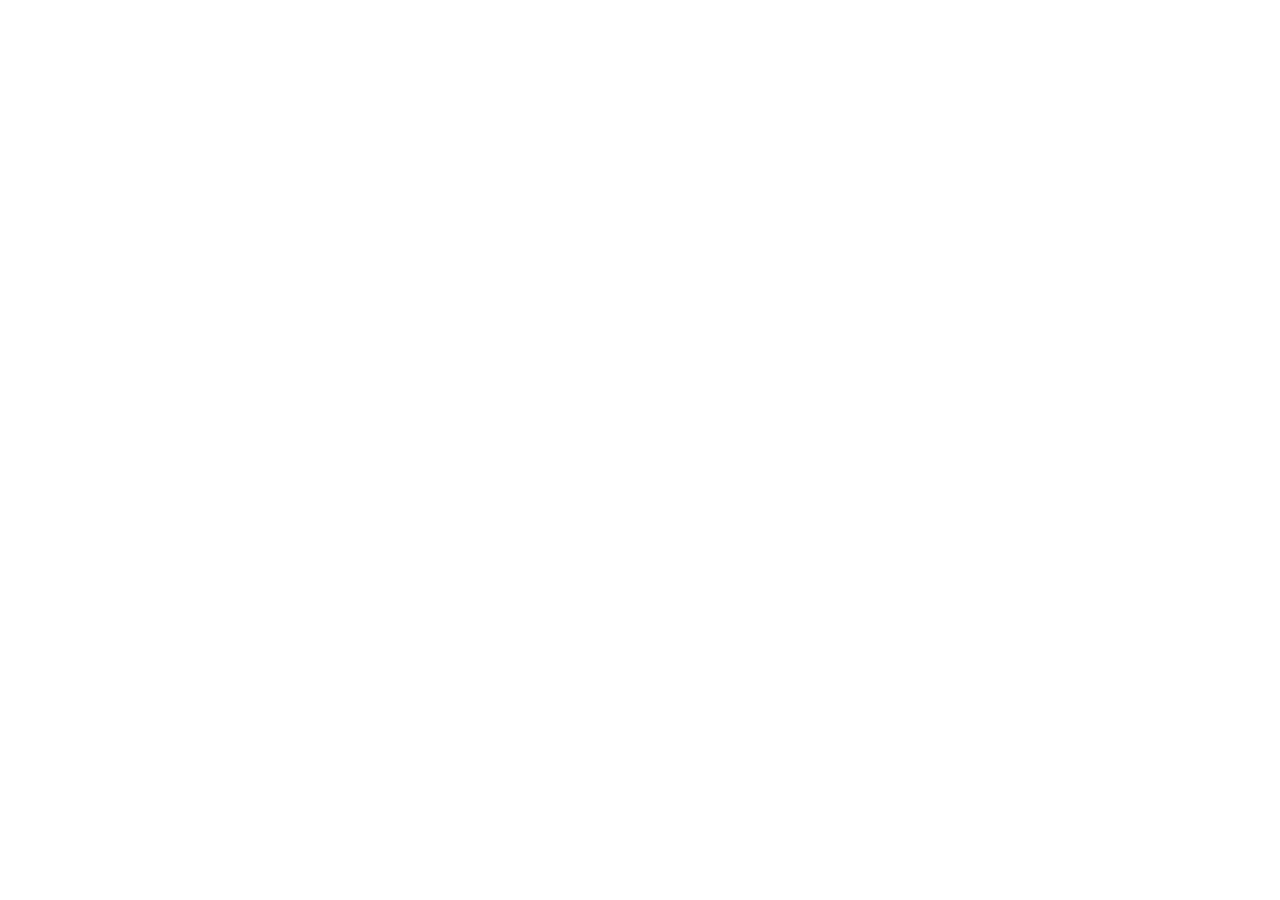
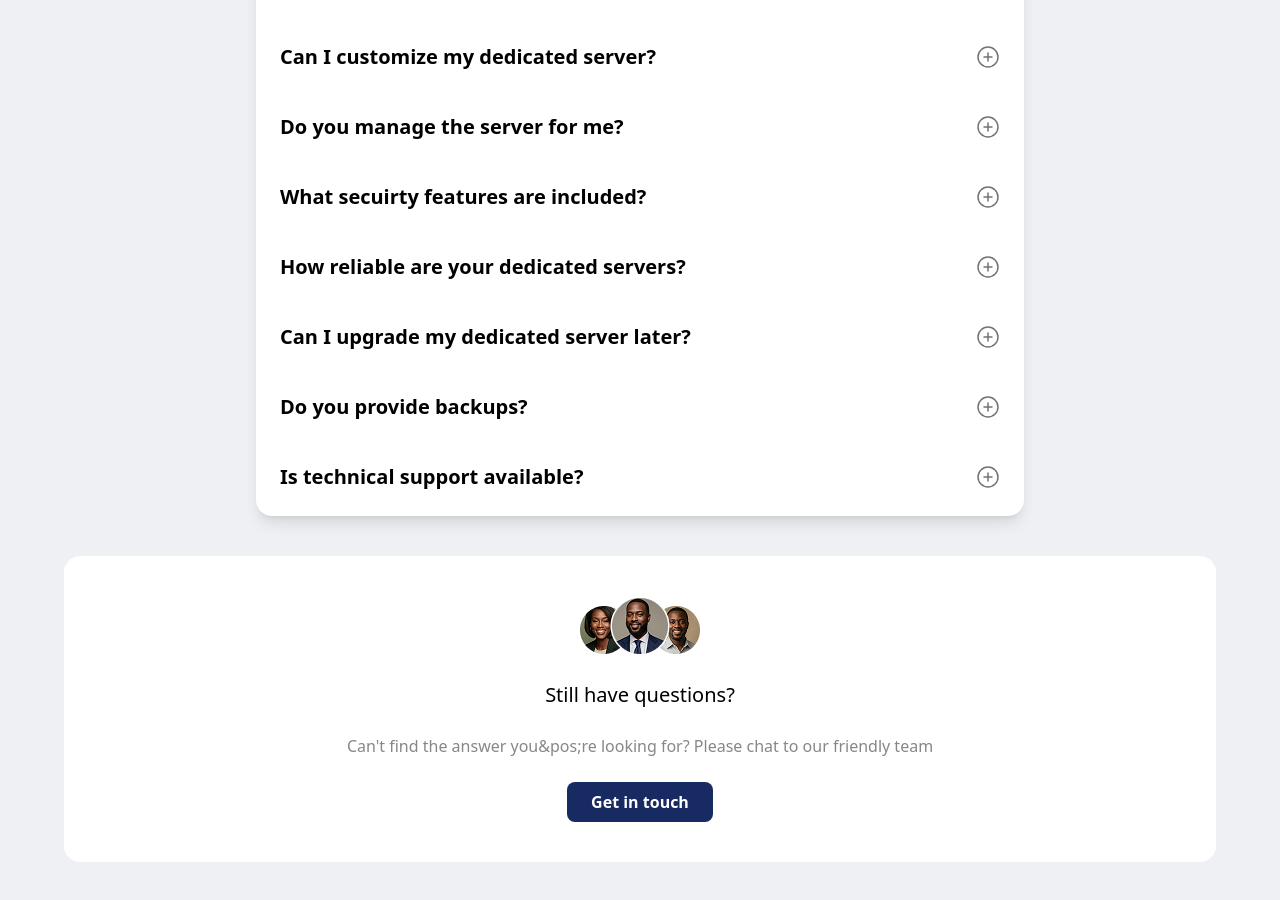
Before and after one commit to Frokesy/gcwh, a React (Vite) app: page /servers/dedicated-servers in a window 1280 px wide. Shown: the part 4450-5350 px from the top of the page. Before the commit the page ends 4042 px from the top, so only its background shows below. Built offline with nearby package versions, Linux system fonts and the light colour scheme.

Commit message:
designed FAQs component

```diff
--- /dev/null
+++ b/src/components/defaults/FAQs.tsx
@@ -0,0 +1,109 @@
+import { PlusIcon } from "../svgs/Icons";
+
+const FAQs = () => {
+  const questions = [
+    {
+      id: 1,
+      question: "What is a dedicated server?",
+      answer:
+        "A dedicated server is a physical server entirely reserved for your use. Unlike shared hosting, all CPU, RAM, storage, and bandwidth are dedicated to your website or applications, ensuring maximum performance, security, and customization.",
+    },
+    {
+      id: 2,
+      question: "Who should use a dedicated server?",
+      answer:
+        "A dedicated server is a physical server entirely reserved for your use. Unlike shared hosting, all CPU, RAM, storage, and bandwidth are dedicated to your website or applications, ensuring maximum performance, security, and customization.",
+    },
+    {
+      id: 3,
+      question: "What is the difference between a VPS and a dedicated server?",
+      answer:
+        "A dedicated server is a physical server entirely reserved for your use. Unlike shared hosting, all CPU, RAM, storage, and bandwidth are dedicated to your website or applications, ensuring maximum performance, security, and customization.",
+    },
+    {
+      id: 4,
+      question: "Can I customize my dedicated server?",
+      answer:
+        "A dedicated server is a physical server entirely reserved for your use. Unlike shared hosting, all CPU, RAM, storage, and bandwidth are dedicated to your website or applications, ensuring maximum performance, security, and customization.",
+    },
+    {
+      id: 5,
+      question: "Do you manage the server for me?",
+      answer:
+        "A dedicated server is a physical server entirely reserved for your use. Unlike shared hosting, all CPU, RAM, storage, and bandwidth are dedicated to your website or applications, ensuring maximum performance, security, and customization.",
+    },
+    {
+      id: 6,
+      question: "What secuirty features are included?",
+      answer:
+        "A dedicated server is a physical server entirely reserved for your use. Unlike shared hosting, all CPU, RAM, storage, and bandwidth are dedicated to your website or applications, ensuring maximum performance, security, and customization.",
+    },
+    {
+      id: 7,
+      question: "How reliable are your dedicated servers?",
+      answer:
+        "A dedicated server is a physical server entirely reserved for your use. Unlike shared hosting, all CPU, RAM, storage, and bandwidth are dedicated to your website or applications, ensuring maximum performance, security, and customization.",
+    },
+    {
+      id: 8,
+      question: "Can I upgrade my dedicated server later?",
+      answer:
+        "A dedicated server is a physical server entirely reserved for your use. Unlike shared hosting, all CPU, RAM, storage, and bandwidth are dedicated to your website or applications, ensuring maximum performance, security, and customization.",
+    },
+    {
+      id: 9,
+      question: "Do you provide backups?",
+      answer:
+        "A dedicated server is a physical server entirely reserved for your use. Unlike shared hosting, all CPU, RAM, storage, and bandwidth are dedicated to your website or applications, ensuring maximum performance, security, and customization.",
+    },
+    {
+      id: 10,
+      question: "Is technical support available?",
+      answer:
+        "A dedicated server is a physical server entirely reserved for your use. Unlike shared hosting, all CPU, RAM, storage, and bandwidth are dedicated to your website or applications, ensuring maximum performance, security, and customization.",
+    },
+  ];
+  return (
+    <div className="py-20">
+      <div className="flex flex-col items-center lg:w-[60vw] w-[95vw] mx-auto text-center space-y-3">
+        <h2 className="lg:text-[36px] text-[20px] font-semibold">
+          Dedicated server FAQs
+        </h2>
+        <p className="lg:text-[20px] text-gray-700">
+          Everything you need to know about our dedicated servers.
+        </p>
+      </div>
+
+      <div className="bg-[#fff] shadow-lg rounded-2xl p-6 space-y-10 mt-10 lg:w-[60vw] w-[95vw] mx-auto">
+        {questions.map((item) => (
+          <div
+            key={item.id}
+            className="flex justify-between space-x-10 items-center"
+          >
+            <div className="flex flex-col space-y-3">
+              <h2 className="lg:text-[20px] font-semibold">{item.question}</h2>
+              {/* <p className="text-[#858888] lg:text-[16px] text-[13px]">{item.answer}</p> */}
+            </div>
+            <div className="">
+              <PlusIcon />
+            </div>
+          </div>
+        ))}
+      </div>
+
+      <div className="lg:w-[90vw] w-[95vw] mx-auto bg-[#fff] p-6 rounded-2xl mt-10 py-10 flex flex-col items-center space-y-6 justify-center text-center">
+        <img src="/assets/avatar-group.png" alt="avatar-group" />
+        <h2 className="text-[20px]">Still have questions?</h2>{" "}
+        <p className="text-[#858888] lg:text-[16px] text-[13px]">
+          Can&apos;t find the answer you&pos;re looking for? Please chat to our
+          friendly team
+        </p>
+        <button className="bg-[#182A62] text-white px-6 py-2 text-[16px] font-semibold rounded-lg">
+          Get in touch
+        </button>
+      </div>
+    </div>
+  );
+};
+
+export default FAQs;
--- a/src/components/svgs/Icons.tsx
+++ b/src/components/svgs/Icons.tsx
@@ -1255,3 +1255,49 @@
     </defs>
   </svg>
 );
+
+export const MinusIcon = () => (
+  <svg
+    width="24"
+    height="24"
+    viewBox="0 0 24 24"
+    fill="none"
+    xmlns="http://www.w3.org/2000/svg"
+  >
+    <path
+      d="M16 12L8 12"
+      stroke="#737373"
+      strokeWidth="1.5"
+      strokeLinecap="round"
+      strokeLinejoin="round"
+    />
+    <path
+      d="M22 12C22 6.47715 17.5228 2 12 2C6.47715 2 2 6.47715 2 12C2 17.5228 6.47715 22 12 22C17.5228 22 22 17.5228 22 12Z"
+      stroke="#737373"
+      strokeWidth="1.5"
+    />
+  </svg>
+);
+
+export const PlusIcon = () => (
+  <svg
+    width="24"
+    height="24"
+    viewBox="0 0 24 24"
+    fill="none"
+    xmlns="http://www.w3.org/2000/svg"
+  >
+    <path
+      d="M12 8V16M16 12L8 12"
+      stroke="#737373"
+      strokeWidth="1.5"
+      strokeLinecap="round"
+      strokeLinejoin="round"
+    />
+    <path
+      d="M22 12C22 6.47715 17.5228 2 12 2C6.47715 2 2 6.47715 2 12C2 17.5228 6.47715 22 12 22C17.5228 22 22 17.5228 22 12Z"
+      stroke="#737373"
+      strokeWidth="1.5"
+    />
+  </svg>
+);
--- a/src/pages/servers/dedicated-servers/index.tsx
+++ b/src/pages/servers/dedicated-servers/index.tsx
@@ -1,5 +1,6 @@
 import PricingCard from "../../../components/cards/PricingCard";
 import Container from "../../../components/defaults/Container";
+import FAQs from "../../../components/defaults/FAQs";
 import ServerLocation from "../../../components/home/ServerLocation";
 import Testimonials from "../../../components/home/Testimonials";
 import {
@@ -154,6 +155,7 @@
       </div>
       <ServerLocation />
       <Testimonials />
+      <FAQs />
     </Container>
   );
 };
```
Also changed, not shown: public/assets/avatar-group.png (added).
